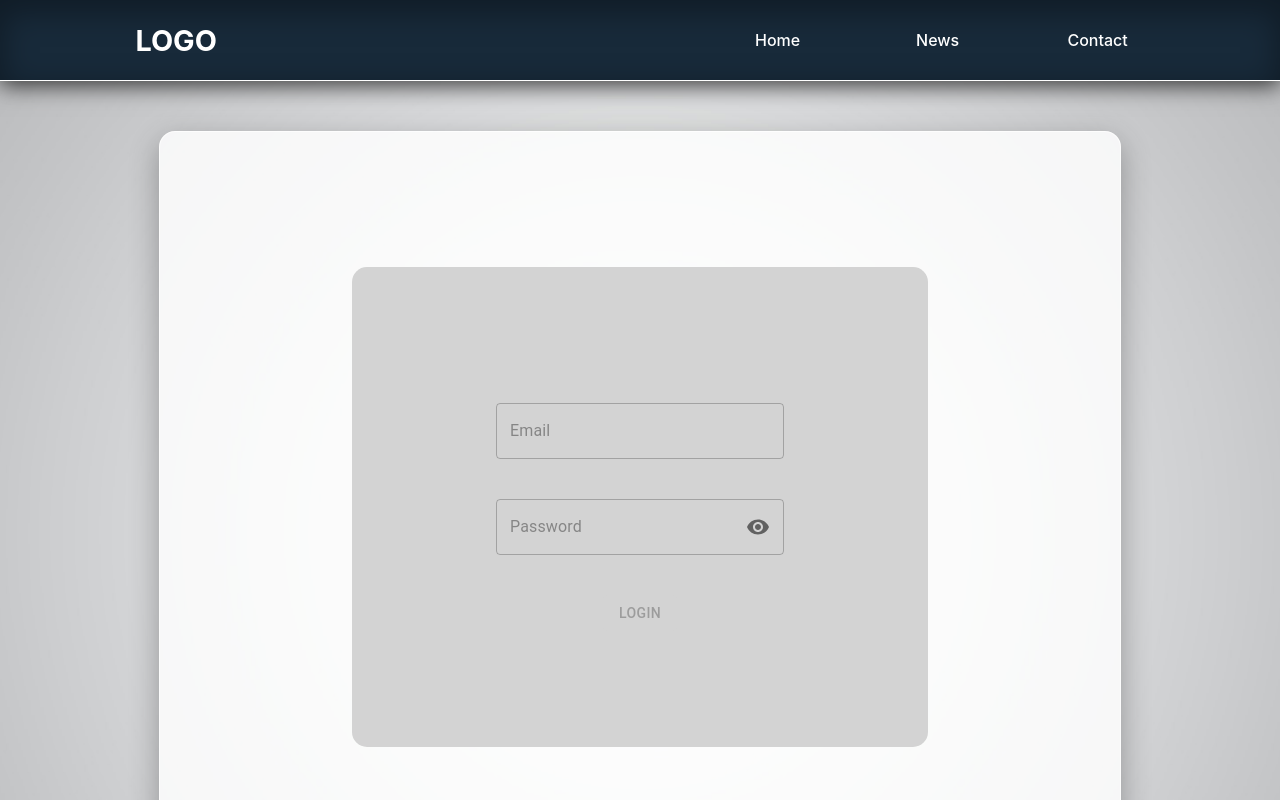
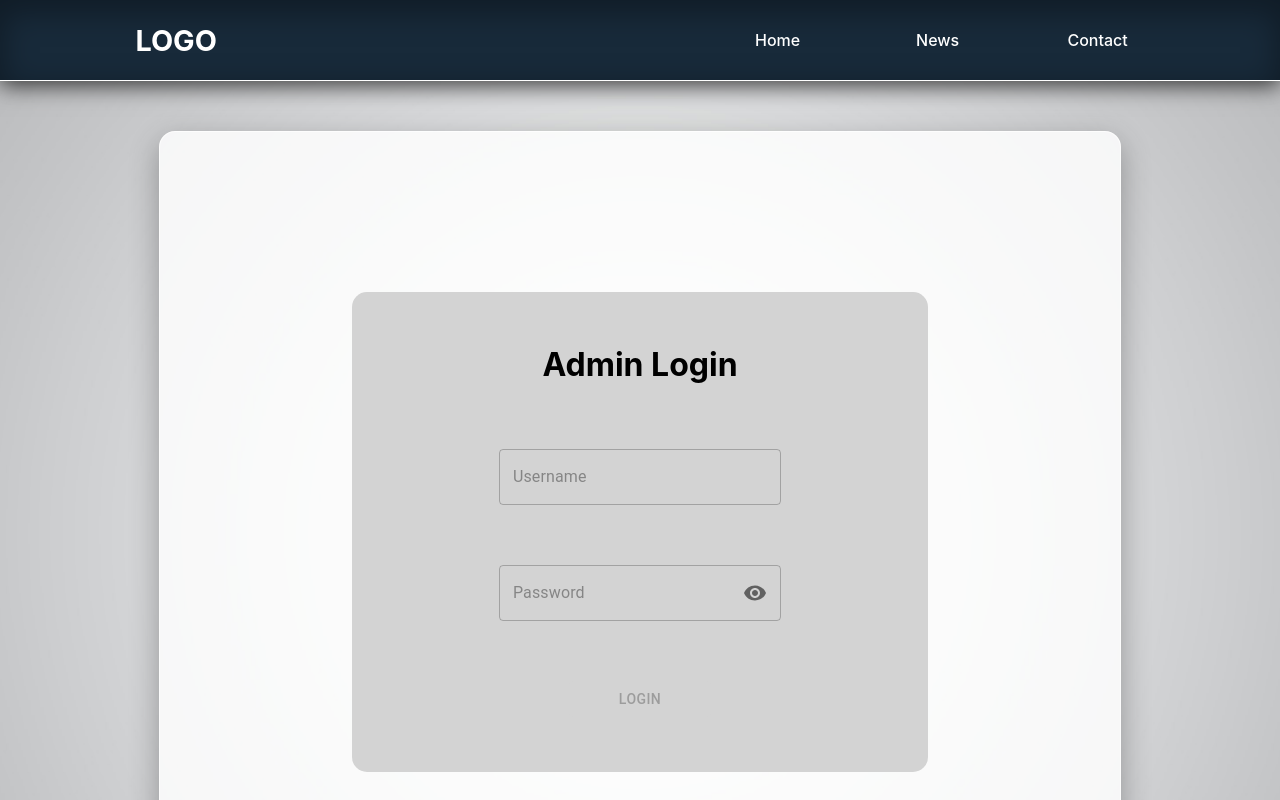
Before and after one commit to Miicy/news-feature, a React (Create React App) app: page /admin in a window 1280 px wide. Shown: the top 800 px of the page. Built offline with nearby package versions, Linux system fonts and the light colour scheme.

Commit message:
admin login finished

```diff
--- a/src/App.js
+++ b/src/App.js
@@ -11,6 +11,7 @@ import LoadingModal from "./components/other/LoadingModal";
 import NotificationContainer from "./components/other/NotificationContainer";
 import NewsDetailed from "./pages/NewsDetailed";
 import AdminLogin from "./pages/AdminLogin";
+import AdminAddNews from "./pages/AdminAddNews";
 
 function App() {
 	const [theme] = useState(themeCreation());
@@ -27,6 +28,7 @@ function App() {
 							<Route path="/news/:id" element={<NewsDetailed />}/>
 							<Route path="/contact" element={<Contact />} />
 							<Route path="/admin" element={<AdminLogin />} />
+							<Route path="/admin/admin-panel" element={<AdminAddNews />} />
 						</Routes>
 					</div>
 				</div>
--- a/src/components/common/CustomButton.js
+++ b/src/components/common/CustomButton.js
@@ -17,6 +17,7 @@ const CustomLoginButton = ({ buttonText, disabled, onClick, }) => {
       // border: `solid 1px ${theme.palette.white.opacity20}`,
       // color: theme.palette.white.opacity20,
     },
+    width:"100%"
   };
 
   return (
--- a/src/components/common/CustomField.js
+++ b/src/components/common/CustomField.js
@@ -39,7 +39,7 @@ const CustomField = ({
         {...rest}
         placeholder={label}
         variant="outlined"
-        size={size ? size : "small"}
+        size={size}
         fullWidth
         type={password ? (showPassword ? "text" : "password") : "text"}
         value={value}
--- /dev/null
+++ b/src/pages/AdminAddNews.js
@@ -0,0 +1,7 @@
+import React from "react";
+
+function AdminAddNews() {
+	return <div>AdminAddNews</div>;
+}
+
+export default AdminAddNews;
--- a/src/pages/AdminLogin.js
+++ b/src/pages/AdminLogin.js
@@ -42,11 +42,13 @@ function AdminLogin() {
 			const { username, password } = values;
 
 			if (username === "admin" && password === "555admin") {
-				const userResponse = await axios.post(
-					`${SERVER_URL}user/getadminuserdata`,
-				);
+				// const userResponse = await axios.post(
+				// 	`${SERVER_URL}user/getadminuserdata`,
+				// );
 
-				dispatch(adminLogin(userResponse.data));
+				// dispatch(adminLogin(userResponse.data));
+
+				dispatch(adminLogin(true))
 
 				const notificationPayload = {
 					text: "Admin login successful!",
@@ -84,52 +86,65 @@ function AdminLogin() {
 			alignItems: "center",
 		},
 		loginContainer: {
-			width: !isMobile && !isScreenSmall ? "60%" :"90%",
-			height: !isMobile && !isScreenSmall ? "60%" :"90%",
+			width: !isMobile && !isScreenSmall ? "60%" : "90%",
+			height: !isMobile && !isScreenSmall ? "60%" : "90%",
 			backgroundColor: "lightgrey",
-			marginBottom: "50px",
 			borderRadius: "15px",
-			display:"flex",
+			display: "flex",
+			flexDirection: "column",
 			justifyContent: "center",
 			alignItems: "center",
 		},
-		button:{
+
+		form: {
+			height: "70%",
+			width: "70%",
 			display: "flex",
-		justifyContent: "center",
-		alignItems: "center",
-
-		}
+			flexDirection: "column",
+			alignItems: "center",
+			justifyContent: "center",
+		},
+		button: {
+			display: "flex",
+			justifyContent: "center",
+			alignItems: "center",
+			width: "35%",
+			marginTop: isMobile && isScreenSmall ? "10px" : "20px",
+		},
 	};
 
 	return (
 		<div style={adminLoginStyles.container}>
 			<div style={adminLoginStyles.loginContainer}>
+				<h1>Admin Login</h1>
 				<Formik
 					initialValues={initialValues}
 					validationSchema={validationSchema}
 					onSubmit={handleSubmit}
 				>
 					{(formik) => (
-						<Form>
+						<Form style={adminLoginStyles.form}>
 							<CustomField
-								name="email"
-								label="Email"
+								name="username"
+								label="Username"
 								size={!isMobile && !isScreenSmall ? "big" : "small"}
 								error={true}
-								margin={!isMobile ? "20px" : "10px"}
+								margin={!isMobile && !isScreenSmall ? "20px" : "10px"}
 								password={false}
+								width={isMobile && isScreenSmall ? "90%" : "70%"}
 							/>
 							<CustomField
 								name="password"
 								label="Password"
 								size={!isMobile && !isScreenSmall ? "big" : "small"}
 								error={true}
-								margin={!isMobile ? "20px" : "10px"}
+								margin={!isMobile && !isScreenSmall ? "20px" : "10px"}
 								password={true}
+								width={isMobile && isScreenSmall ? "90%" : "70%"}
 							/>
-							<div  style={adminLoginStyles.button}>
+							<div style={adminLoginStyles.button}>
 								<CustomButton
-									disabled={!formik.values.email || !formik.values.password}
+									disabled={!formik.values.username || !formik.values.password}
 									onClick={formik.handleSubmit}
 									buttonText={"Login"}
 								/>
```
